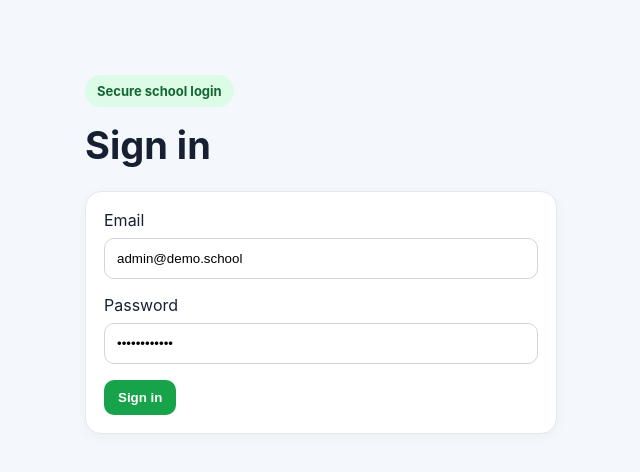
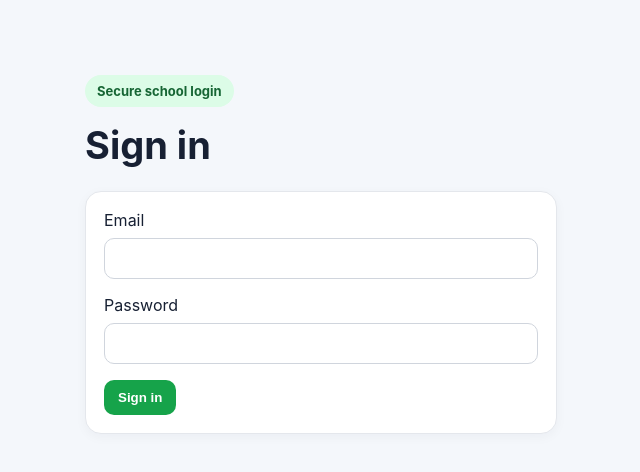
Before and after one commit to cilascloset-ctrl/ghana-school-saas, a Next.js app: page /login in a window 1280 px wide. Shown: the top 472 px of the page, without its empty margins (319-959 px from the left). Built offline with nearby package versions, Linux system fonts and the light colour scheme.

Commit message:
Remove public demo login defaults

```diff
--- a/src/app/login/page.tsx
+++ b/src/app/login/page.tsx
@@ -3,4 +3,4 @@ import { FormEvent, useState } from 'react';
 import { useRouter } from 'next/navigation';
 export default function Login(){const router=useRouter();const [error,setError]=useState('');const [loading,setLoading]=useState(false);
  async function submit(e:FormEvent<HTMLFormElement>){e.preventDefault();setLoading(true);setError('');const fd=new FormData(e.currentTarget);const r=await fetch('/api/auth/login',{method:'POST',headers:{'Content-Type':'application/json'},body:JSON.stringify({email:fd.get('email'),password:fd.get('password')})});const d=await r.json();setLoading(false);if(!r.ok){setError(d.error||'Login failed');return;}const route=d.role==='SCHOOL_ADMIN'?'/admin':d.role==='TEACHER'?'/teacher':d.role==='STUDENT'?'/student':d.role==='PARENT'?'/parent':'/admin';router.push(route)}
- return <main className="hero" style={{maxWidth:520}}><span className="pill">Secure school login</span><h1 style={{fontSize:38}}>Sign in</h1><form className="card" onSubmit={submit}><label>Email</label><input name="email" type="email" defaultValue="admin@demo.school" required style={{width:'100%',padding:12,margin:'8px 0 16px',border:'1px solid #d0d5dd',borderRadius:10}}/><label>Password</label><input name="password" type="password" defaultValue="Password123!" required style={{width:'100%',padding:12,margin:'8px 0 16px',border:'1px solid #d0d5dd',borderRadius:10}}/>{error&&<p style={{color:'#b42318'}}>{error}</p>}<button className="btn" disabled={loading}>{loading?'Signing in…':'Sign in'}</button></form></main>}
+ return <main className="hero" style={{maxWidth:520}}><span className="pill">Secure school login</span><h1 style={{fontSize:38}}>Sign in</h1><form className="card" onSubmit={submit}><label>Email</label><input name="email" type="email" required style={{width:'100%',padding:12,margin:'8px 0 16px',border:'1px solid #d0d5dd',borderRadius:10}}/><label>Password</label><input name="password" type="password" required style={{width:'100%',padding:12,margin:'8px 0 16px',border:'1px solid #d0d5dd',borderRadius:10}}/>{error&&<p style={{color:'#b42318'}}>{error}</p>}<button className="btn" disabled={loading}>{loading?'Signing in…':'Sign in'}</button></form></main>}
```
